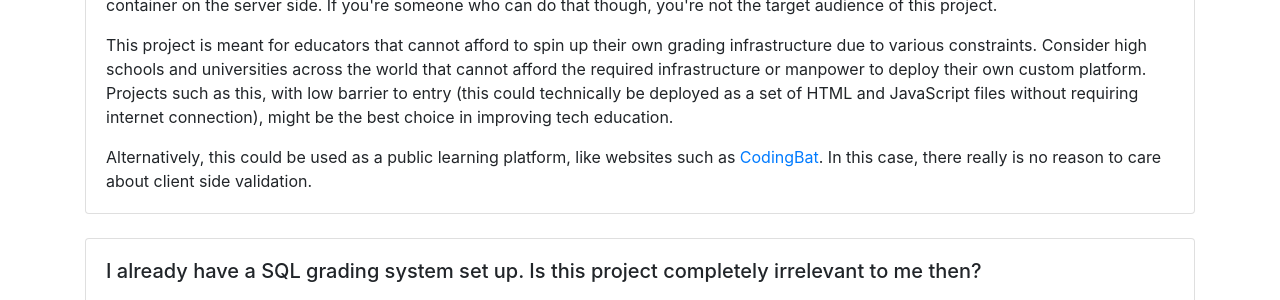
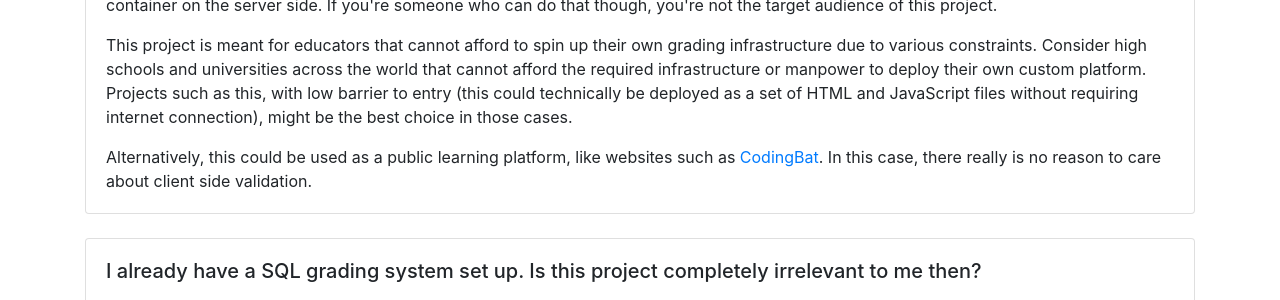
Before and after one commit to NicholasHusin/speedy-sql, a Jekyll site: the page built from faq.html, in a window 1280 px wide and 900 px high, scrolled down 355 px. Shown: the part 225-525 px from the top of the window. Built offline with Jekyll 4.4.1, drawn with Linux system fonts in a browser that asks for light colours.

Commit message:
Edit wording in FAQ

```diff
--- a/faq.html
+++ b/faq.html
@@ -45,7 +45,7 @@
         This project is meant for educators that cannot afford to spin up their own grading infrastructure due to various constraints.
         Consider high schools and universities across the world that cannot afford the required infrastructure or manpower to deploy their own custom platform.
         Projects such as this, with low barrier to entry (this could technically be deployed as a set of HTML and JavaScript files without requiring internet connection),
-        might be the best choice in improving tech education.
+        might be the best choice in those cases.
         </p>
         <p class="card-text">
         Alternatively, this could be used as a public learning platform, like websites such as <a href="https://codingbat.com">CodingBat</a>.
```
